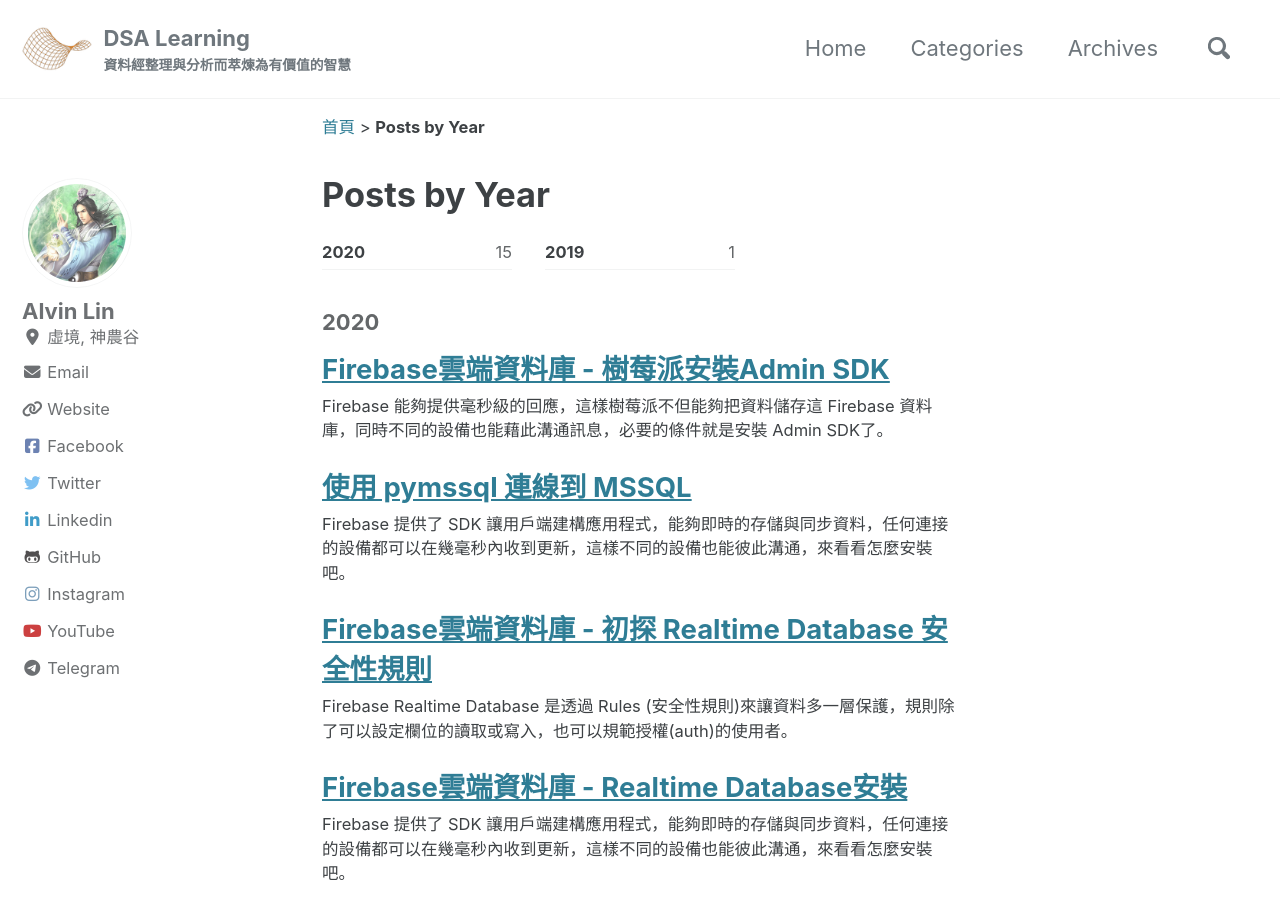
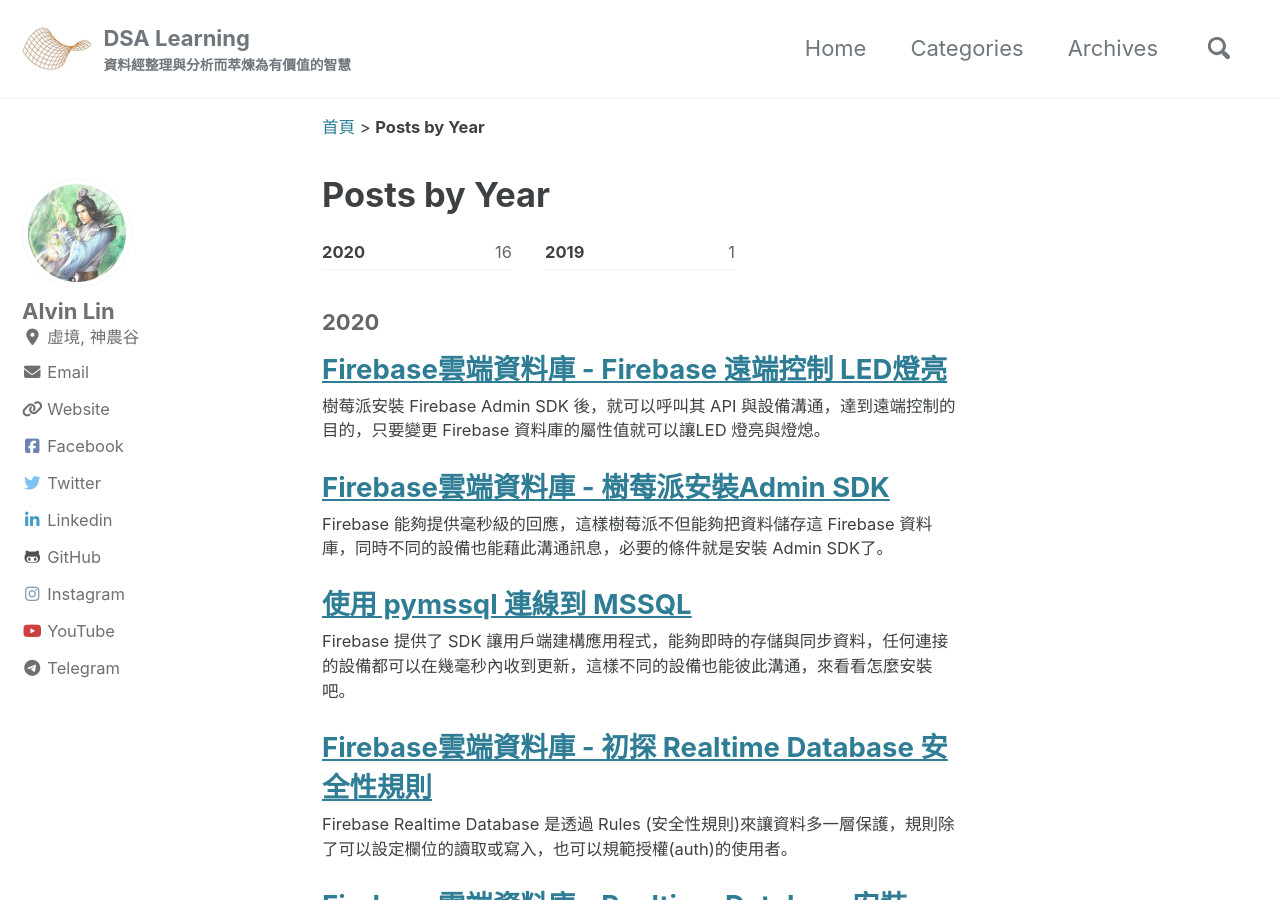
Before and after one commit to dsalearning/dsalearning.github.io, a Jekyll site: the page built from _pages/year-archive.md, in a window 1280 px wide and 900 px high. Built offline with Jekyll 4.4.1, drawn with Linux system fonts in a browser that asks for light colours; cached includes are drawn as plain includes; nearby versions of some CDN libraries; comment, search, counter and statistics services are not loaded; a style sheet for code colours, icons or effects is not loaded; some of the changed lines change nothing that is shown.

Commit message:
add firebase admin sdk led blink

````diff
--- a/_posts/2020-05-01-firebase-admin-sdk-installation.md
+++ b/_posts/2020-05-01-firebase-admin-sdk-installation.md
@@ -23,23 +23,21 @@
 
 [^admin_sdk]: [Add the Firebase Admin SDK to your server](https://firebase.google.com/docs/admin/setup?authuser=1)
 
+## 前置準備
+* [樹莓派安裝Raspbian作業系統（Windows篇）](/aiot/raspberry-raspbian-1-installation/)
+* [樹莓派安裝 Microsort 遠端桌面](/aiot/raspberry-raspbian-2-installation-xrdp/)
+* [在樹莓派建立Python虛擬環境](/aiot/raspberry-pip3-create-env/)
+* [Firebase雲端資料庫 - 建立 Firebase 專案](/databases/firebase-create-project/)
+
 ## 教具準備
 
 | 名稱 | 數量 | 規格 | 備註 |
 |:-------|:-----:|:----|:-----|
 | 樹莓派 | 1 | Raspberry Pi 4 Model B (4G) | 就只是現在頂規是這個版本，用三代的也可以 |
 
-## 前置準備
-* [樹莓派安裝Raspbian作業系統（Windows篇）](/aiot/raspberry-raspbian-1-installation/)
-* [樹莓派安裝 Microsort 遠端桌面](/aiot/raspberry-raspbian-2-installation-xrdp/)
-* [Firebase雲端資料庫 - 建立 Firebase 專案](/databases/firebase-create-project/)
-* [Firebase雲端資料庫 - Realtime Database安裝](/databases/firebase-realtime-db-installation/)
-* [在樹莓派建立Python虛擬環境](/aiot/raspberry-pip3-create-env/)
-
 ## 作業環境
 * 樹莓派：Raspbian
 * Windows 10 專業版 x64
-
 
 ## 安裝 SDK
 當你順利進入樹莓派後，打開終端機 (Terminal)，進入你建立的虛擬環境，可以參考筆者前置準備的文章，筆者是建立了名稱為 dsalearning 的虛擬環境，進入的命令如下：
--- /dev/null
+++ b/_posts/2020-05-03-firebase-admin-sdk-led-blink.md
@@ -0,0 +1,101 @@
+---
+title:  "Firebase雲端資料庫 - Firebase 遠端控制 LED燈亮"
+excerpt: "樹莓派安裝 Firebase Admin SDK 後，就可以呼叫其 API 與設備溝通，達到遠端控制的目的，只要變更 Firebase 資料庫的屬性值就可以讓LED 燈亮與燈熄。"
+header:
+  teaser: assets/images/google/firebase-admin-sdk-led-blink.png
+search: false
+categories:
+  - Databases
+tags:
+  - Firebase
+  - Google
+  - 雲端資料庫
+  - 樹莓派
+  - Python
+  - LED
+  - 待寫
+last_modified_at: 2020-05-03T21:00-00:00
+toc: true
+---
+<figure class="align-center">
+  <img src="{{ site.url }}{{ site.baseurl }}/assets/images/google/firebase-admin-sdk-led-blink.png" alt="">
+</figure>
+
+[前一篇](/databases/firebase-admin-sdk-installation/)已安裝好 Admin SDK 了，且也已經建立了 Firebase 專案與 Realtime Database ，接下來本篇就結合「[樹莓派控制入門篇 - LED閃爍](/aiot/raspberry-rpi-gpio-led-blink/)」，變成遠端控制 LED 燈亮與燈熄，只要變更 Firebase 資料庫的屬性值就可以了。
+
+## 前置準備
+* [在樹莓派建立Python虛擬環境](/aiot/raspberry-pip3-create-env/)
+* [樹莓派控制入門篇 - LED閃爍](/aiot/raspberry-rpi-gpio-led-blink/)
+* [Firebase雲端資料庫 - 建立 Firebase 專案](/databases/firebase-create-project/)
+* [Firebase雲端資料庫 - Realtime Database安裝](/databases/firebase-realtime-db-installation/)
+* [Firebase雲端資料庫 - 樹莓派安裝Admin SDK](/databases/firebase-admin-sdk-installation/)
+
+## 教具準備
+
+| 名稱 | 數量 | 規格 | 備註 |
+|:-------|:-----:|:----|:-----|
+| 樹莓派 | 1 | Raspberry Pi 4 Model B (4G) | 就只是現在頂規是這個版本，用三代的也可以 |
+| 麵包板 | 1 | 不限 | 測試時容易連結 |
+| 杜邦線 | 1 | 不限 | 保證沒有斷芯就好 |
+| LED燈 | 1 | 不限 | 測試此設備能發光閃爍 |
+| 電阻 | 1 | 10K | 為了不讓 LED 燒掉 |
+
+## 作業環境
+* 樹莓派：Raspbian
+* Windows 10 專業版 x64
+
+## 電路圖
+待補
+
+如下圖的[影片]()
+
+## 身份驗證
+
+經過前面幾篇文章的操作，我們已經
+
+[^admin_privileges]: Authenticate with admin privileges(https://firebase.google.com/docs/database/admin/start?authuser=2#authenticate-with-admin-privileges)
+
+<figure class="align-center">
+  <a href="/assets/images/google/firebase-admin-sdk-key-json-pi.png"><img src="{{ site.url }}{{ site.baseurl }}/assets/images/google/firebase-admin-sdk-key-json-pi.png" alt=""></a>
+</figure>
+
+## 範例
+
+```python
+#!user/bin/python3.7
+
+import RPi.GPIO as GPIO
+import firebase_admin
+from firebase_admin import credentials
+from firebase_admin import db
+
+def setup():
+    GPIO.setmode(GPIO.BCM)
+    GPIO.setup(25,GPIO.OUT)
+
+    # Fetch the service account key JSON file contents
+    cred = credentials.Certificate('/home/pi/Documents/certificate/aiotfarm-firebase-adminsdk-5pv7h-0f26688b17.json')
+
+    # Initialize the app with a service account, granting admin privileges
+    firebase_admin.initialize_app(cred, {
+        'databaseURL': 'https://aiotfarm.firebaseio.com/'
+    })
+
+    # As an admin, the app has access to read and write all data, regradless of Security Rules
+    ledRef = db.reference('Demo/status')
+    ledRef.listen(listener)
+
+def listener(event):
+    print(event.data)
+    if event.data:
+        GPIO.output(25,GPIO.HIGH)
+    else:
+        GPIO.output(25,GPIO.LOW)
+
+if __name__=="__main__":
+    setup()
+```
+
+{% include video id="-suTMOxXOyA" provider="youtube" %}
+
+## 參考文章
````
Also changed, not shown: assets/images/google/firebase-admin-sdk-led-blink.png (added).
